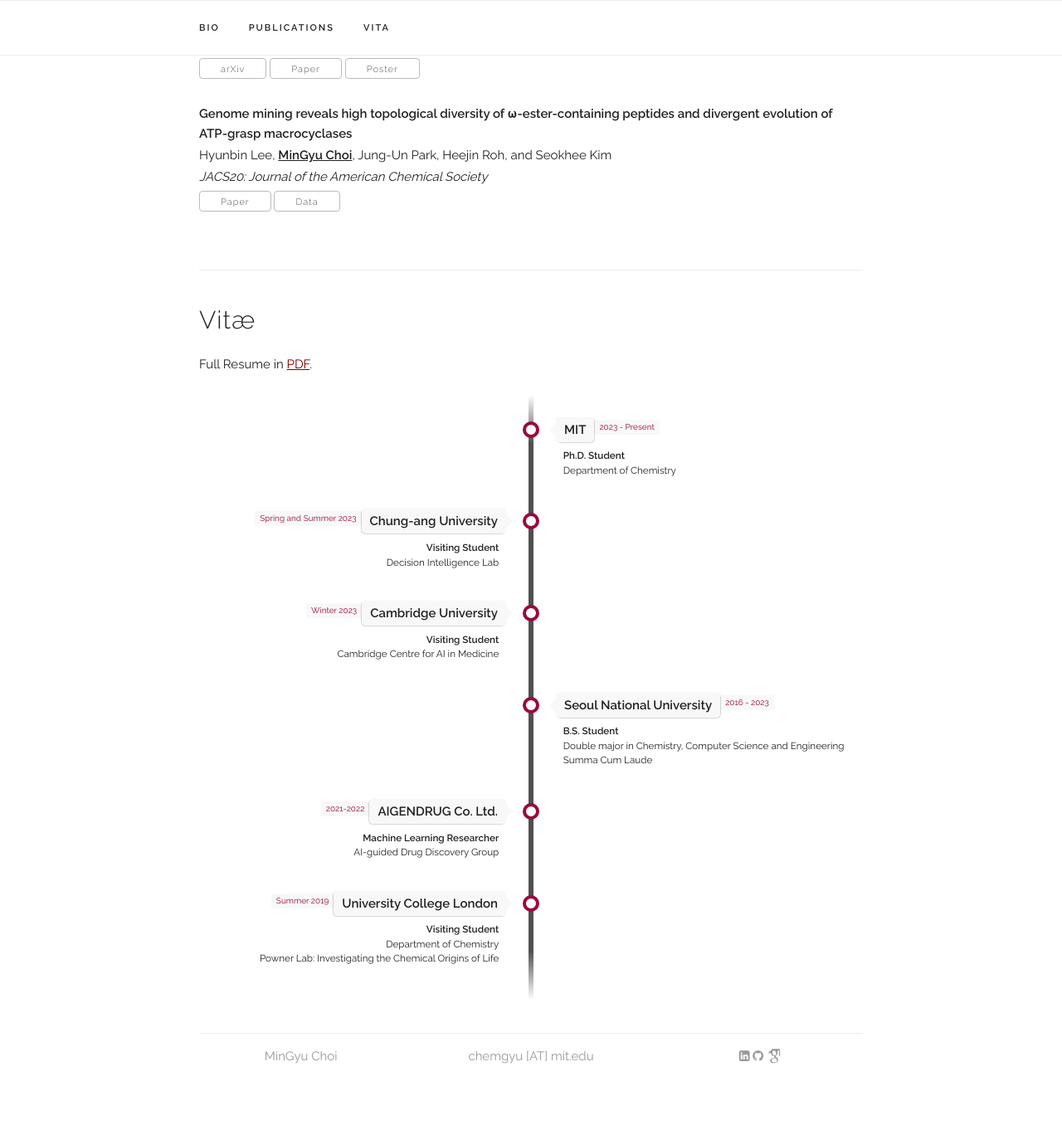
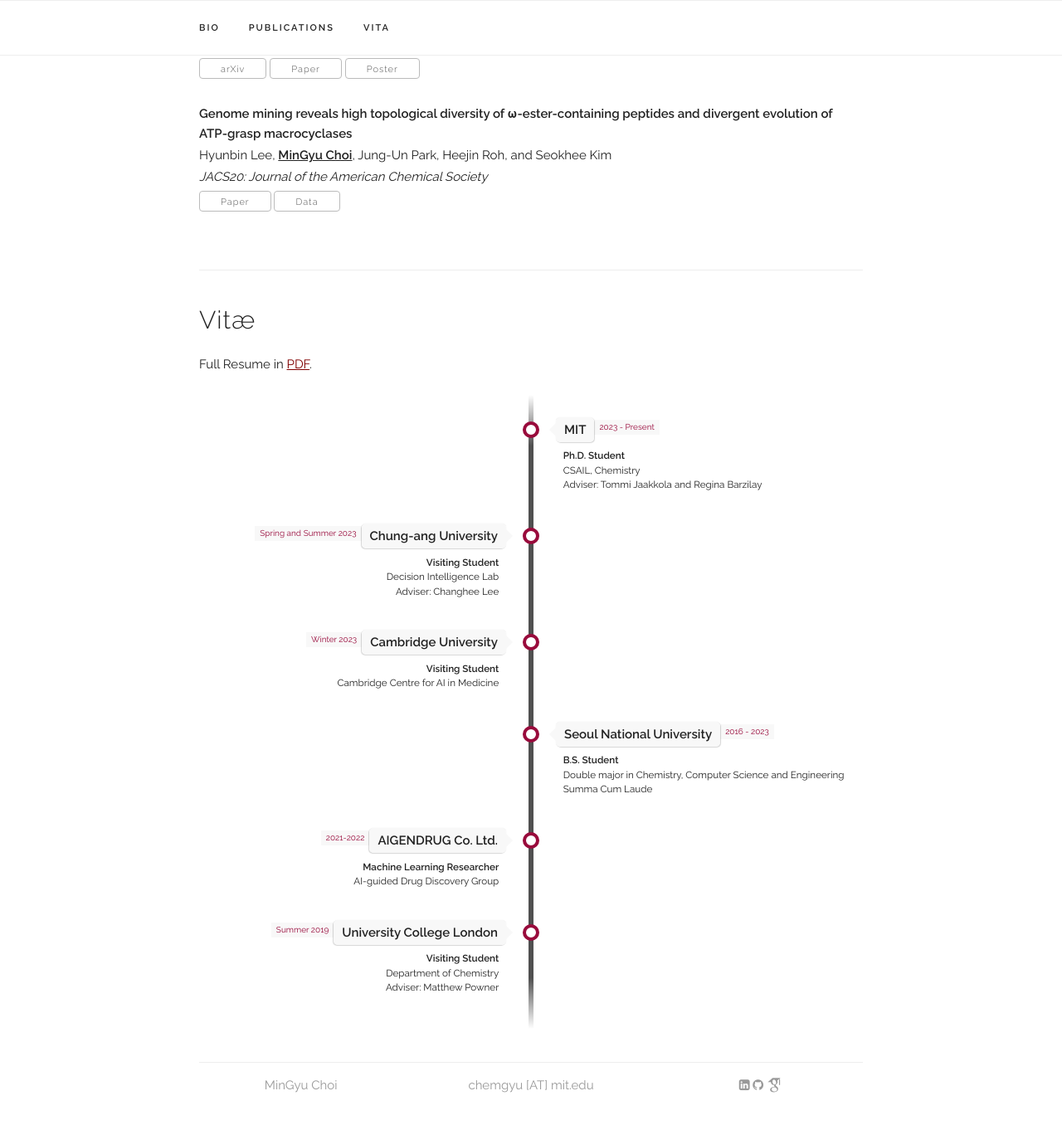
Before and after one commit to Chemgyu/Chemgyu.github.io, a Jekyll site: the page built from index.html, in a window 1280 px wide and 1400 px high, scrolled down 1138 px. Shown: the top 1356 px of the window at 83% size. Built offline with Jekyll 4.4.1, drawn with Linux system fonts in a browser that asks for light colours; some web fonts are replaced.

Commit message:
Update experience.yaml

```diff
--- a/_data/experience.yaml
+++ b/_data/experience.yaml
@@ -3,13 +3,13 @@
 - place: "MIT"
   time: "2023 - Present"
   title: "Ph.D. Student"
-  subtitle: "Department of Chemistry"
+  subtitle: "CSAIL, Chemistry <br/> Adviser: Tommi Jaakkola and Regina Barzilay"
   category: "school"
 
 - place: "Chung-ang University"
   time: "Spring and Summer 2023"
   title: "Visiting Student"
-  subtitle: "Decision Intelligence Lab"
+  subtitle: "Decision Intelligence Lab <br/> Adviser: Changhee Lee"
   category: "work"
 
 - place: "Cambridge University"
@@ -33,5 +33,5 @@
 - place: "University College London"
   time: "Summer 2019"
   title: "Visiting Student"
-  subtitle: "Department of Chemistry <br/> Powner Lab: Investigating the Chemical Origins of Life"
+  subtitle: "Department of Chemistry <br/> Adviser: Matthew Powner"
   category: "work"
```
